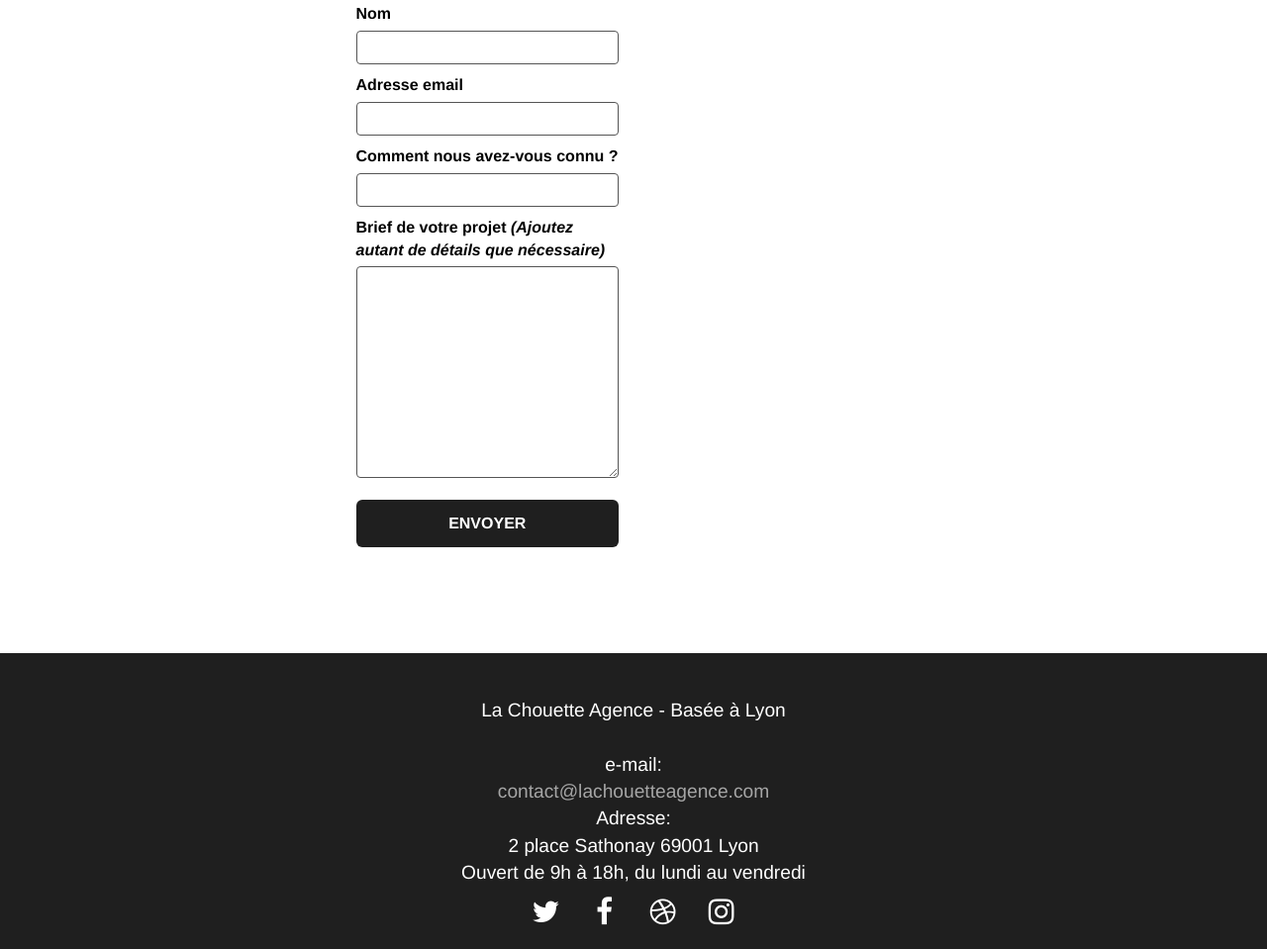
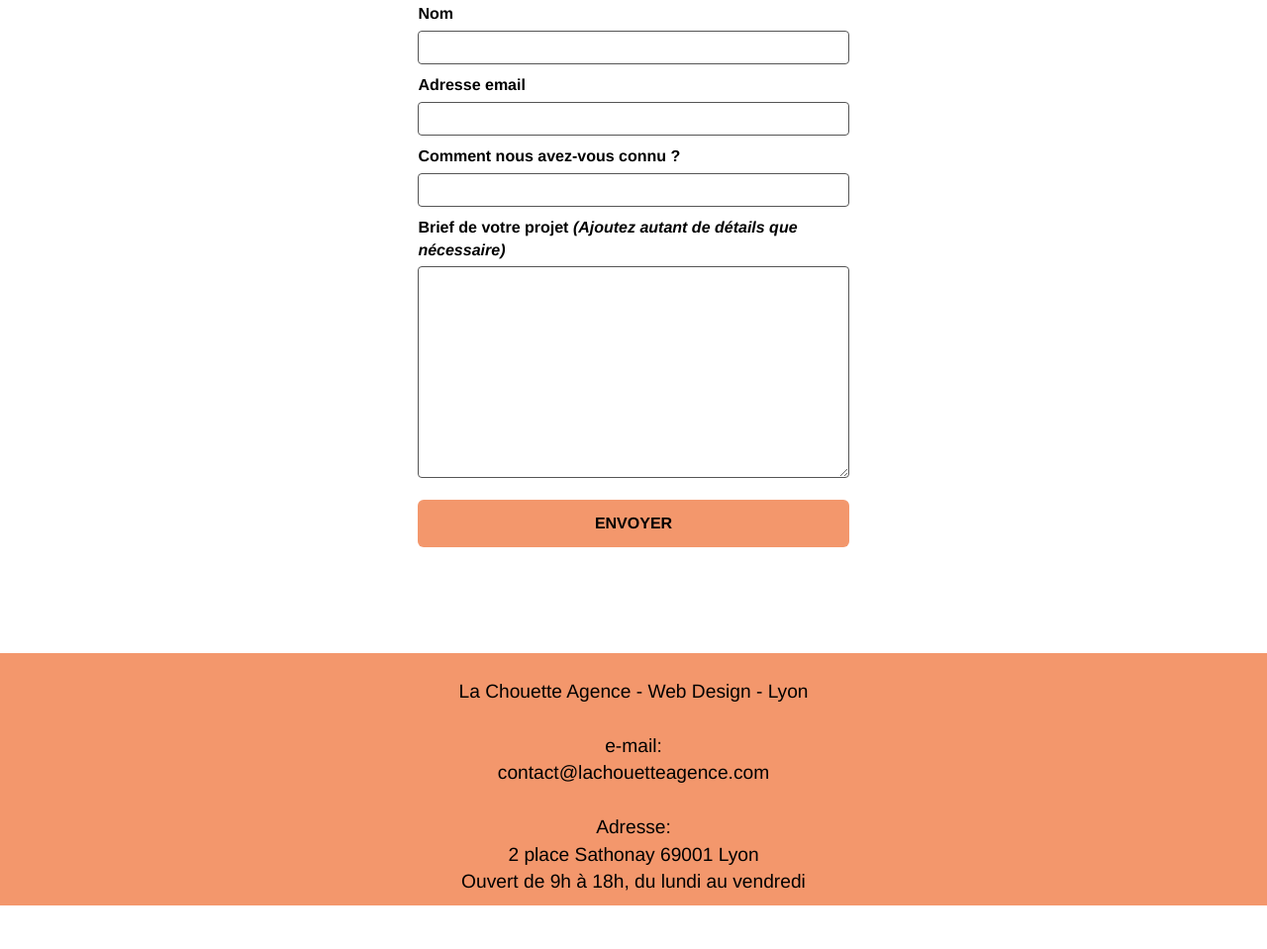
Before and after one commit to RayanBenGitHub/La-Chouette-Agence---version-optimisee, a website: page contact.html in a window 1280 px wide. Shown: the part 512-1471 px from the top of the page at 99% size. After the commit the page ends 1427 px from the top, so only its background shows below. Drawn offline with Linux system fonts and the light colour scheme; files that its build step writes are made by us from their sources.

Commit message:
dernières modifs

```diff
--- a/contact.html
+++ b/contact.html
@@ -16,7 +16,7 @@
 	<script src="./js/blocs.min.js"></script>
 	<script src="./js/jqBootstrapValidation.js"></script>
 	<script src="./js/formHandler.js"></script>
-	<title>Contact - La chouette agence</title>
+	<title>Page de contact - La chouette agence</title>
 </head>
 
 <body>
@@ -39,9 +39,7 @@
 		</section>
 		<section class="bloc bgc-white l-bloc tout-centrer" id="bloc-7">
 			<h2 class="text-center">Parlez-nous de votre projet en complétant le formulaire ci-dessous :</h2>
-			<div class="container bloc-lg">
-				<div class="row">
-					<div class="col-sm-6">
+			<div class="container bloc-lg row col-sm-6">
 				<form id="form_1">
 					<div class="form-group">
 						<label for="name">
@@ -67,47 +65,22 @@
 						</label><br />
 						<textarea id="message" class="form-control" rows="10" cols="64" required></textarea>
 					</div>
-							<button class="bloc-button btn btn-lg btn-block cta-hero btn-atomic-tangerine"
-								type="submit">
+					<button class="bloc-button btn btn-lg btn-block cta-hero btn-atomic-tangerine" type="submit">
 						Envoyer
 					</button>
 				</form>
-					</div>
-				</div>
 			</div>
 		</section>
 	</main>
 	<footer class="bloc bgc-atomic-tangerine d-bloc container bloc-sm row col-sm-12 footer" id="bloc-8">
 		<div class="text-center white footer-text">
-			<p>La Chouette Agence - Basée à Lyon<br /><br />
+			<p>La Chouette Agence - Web Design - Lyon<br /><br />
 				e-mail:<br />
-			<a href="mailto:contact@lachouetteagence.com">contact@lachouetteagence.com</a><br />
+				<a href="mailto:contact@lachouetteagence.com">contact@lachouetteagence.com</a><br /><br />
 				Adresse:<br />
 				2 place Sathonay 69001 Lyon<br />
 				Ouvert de 9h à 18h, du lundi au vendredi<br />
 			</p>
-			<div class="socialposition back-black row row-no-gutters social">
-				<div class="col-sm-3 socialwidth">
-				  <div class="text-center">
-					<a class="social" href="index.html" aria-label="twitter"><span class="fa fa-twitter icon-md"></span></a>
-				  </div>
-				</div>
-				<div class="col-sm-3 socialwidth">
-				  <div class="text-center">
-					<a class="social" href="index.html" aria-label="facebook"><span class="fa fa-facebook icon-md"></span></a>
-				  </div>
-				</div>
-				<div class="col-sm-3 socialwidth">
-				  <div class="text-center">
-					<a class="social" href="index.html" aria-label="dribble"><span class="fa fa-dribbble icon-md"></span></a>
-				  </div>
-				</div>
-				<div class="col-sm-3 socialwidth">
-				  <div class="text-center">
-					<a class="social" href="index.html" aria-label="instagram"><span class="fa fa-instagram icon-md"></span></a>
-				  </div>
-				</div>
-			</div>
 		</div>
 	</footer>
 
--- a/style.css
+++ b/style.css
@@ -52,9 +52,6 @@ a:hover {
     padding: 50px;
 }
 
-.bloc-sm {
-    padding: 20px 50px;
-}
 
 .bg-center,
 .bg-l-edge,
@@ -118,7 +115,7 @@ a:hover {
 .d-bloc h5 a,
 .d-bloc h6 a,
 .d-bloc p a {
-    color: rgba(255, 255, 255, .6);
+    color: rgb(0, 0, 0);
 }
 
 .d-bloc .a-btn:hover,
@@ -701,7 +698,7 @@ h3 {
 
 h1 {
     color: #333333!important;
-    background-color: #0000004d;
+    background-color: #e8e8e82e;
 }
 
 h4 {
@@ -749,16 +746,16 @@ h4 {
 }
 
 .bgc-atomic-tangerine {
-    background-color: #1f1f1f;
+    background-color: #F3976C;
 }
 
 .tc-white {
-    color: #ffffff!important;
+    color: #000000!important;
 }
 
 .btn-atomic-tangerine {
-    background: #1f1f1f;
-    color: #FFFFFF!important;
+    background: #F3976C;
+    color: #000000!important;
 }
 
 .btn-atomic-tangerine:hover {
@@ -817,8 +814,8 @@ h4 {
     h6,
     p,
     #disqus_thread {
-        padding-left: 10px!important;
-        padding-right: 10px!important;
+        padding-left: 2%!important;
+        padding-right: 2%!important;
     }
     .navbar .nav {
         padding-top: 0;
@@ -892,7 +889,7 @@ h4 {
     .bloc-xxl,
     .bloc-xl,
     .bloc-lg {
-        padding: 40px 0;
+        padding: 8% 0;
     }
     .bloc-sm,
     .bloc-md {
@@ -948,7 +945,7 @@ h4 {
     align-items: center;
 }
 .h2-contact{
-    background-color:#1f1f1f;
+    background-color:#f3976c;
     padding-top: 4%;
     padding-bottom: 4%;
     margin-left: -3%;
@@ -981,14 +978,15 @@ label{
     color: #FFFFFF;
     padding-top: 2%;
     text-align: center;
-
+    overflow: hidden;
+    word-break: break-all;
 
 }
 .footer{
     margin: 0;
 }
 .footer-text p{
-    color: #FFFFFF;
+    color: #000000;
     font-size: 1.2rem;
 }
 .footercontact{
@@ -1000,6 +998,7 @@ label{
         padding-left: 0;
         padding-right: 0;
     }
+
 }
 
 @media (max-width: 767px) {
@@ -1016,9 +1015,7 @@ label{
     padding-left: 15%;
 }
 
-.socialwidth {
-    width: 5%;
-}
+
 
 .socialposition {
     display: flex;
@@ -1026,3 +1023,8 @@ label{
     justify-content: center;
     align-items: center;
 }
+
+textarea {
+    resize: vertical;
+    width: 70%;
+}
```
Also changed, not shown: index.html (+11 -24 lines), css/bootstrap.css. Lines whose indentation alone changed are shown as unchanged.
